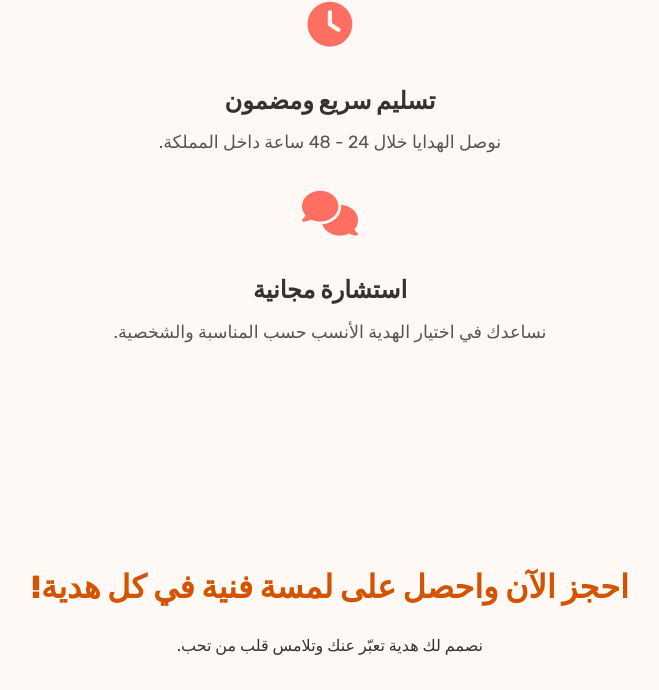
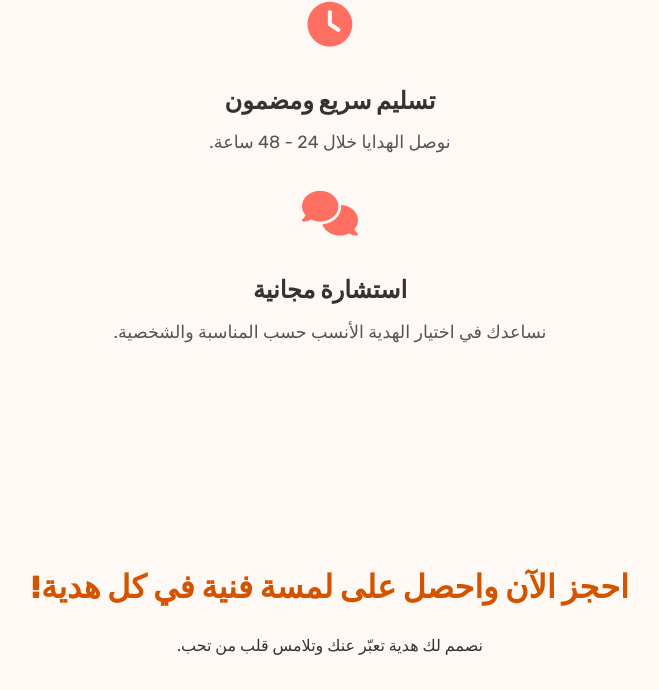
Before and after one commit to Ahmedz50/TonaTahaGift, a plain HTML site: page index.html in a window 1280 px wide. Shown: the part 960-1650 px from the top of the page, without its empty margins (310-969 px from the left). Drawn offline with nearby package versions, Linux system fonts and the light colour scheme.

Commit message:
Update index.html

```diff
--- a/index.html
+++ b/index.html
@@ -158,7 +158,7 @@ footer {
     <div class="feature">
       <i class="fas fa-clock"></i>
       <h3>تسليم سريع ومضمون</h3>
-      <p>نوصل الهدايا خلال 24 - 48 ساعة داخل المملكة.</p>
+      <p>نوصل الهدايا خلال 24 - 48 ساعة.</p>
     </div>
     <div class="feature">
       <i class="fas fa-comments"></i>
```
